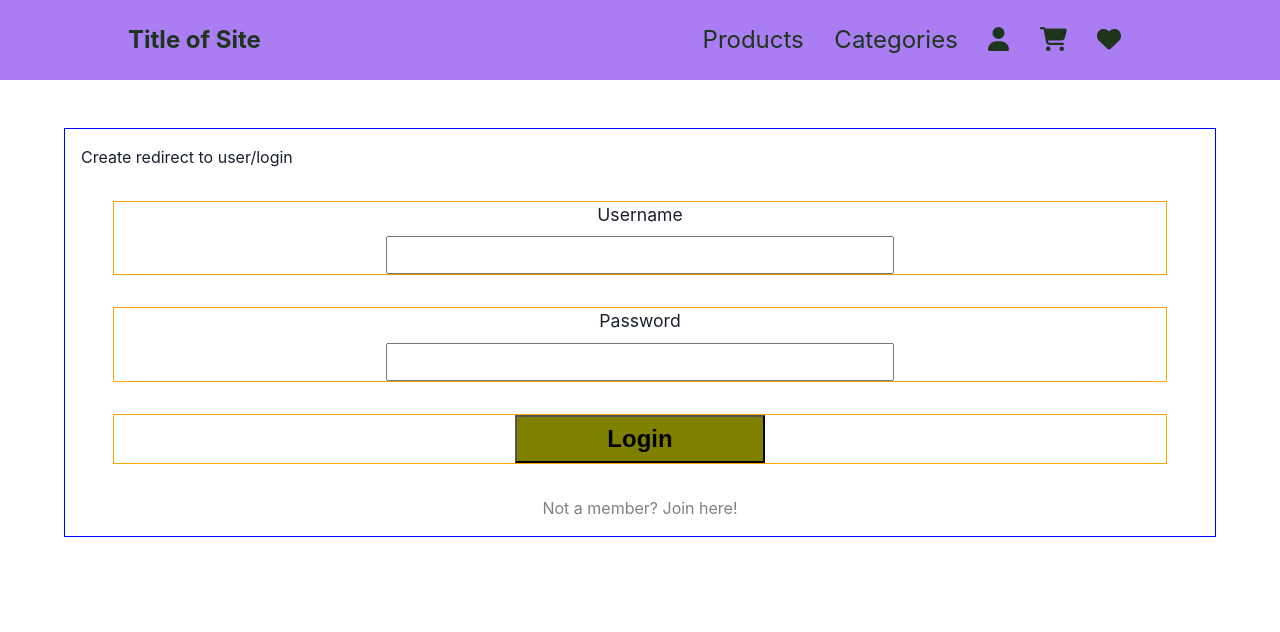
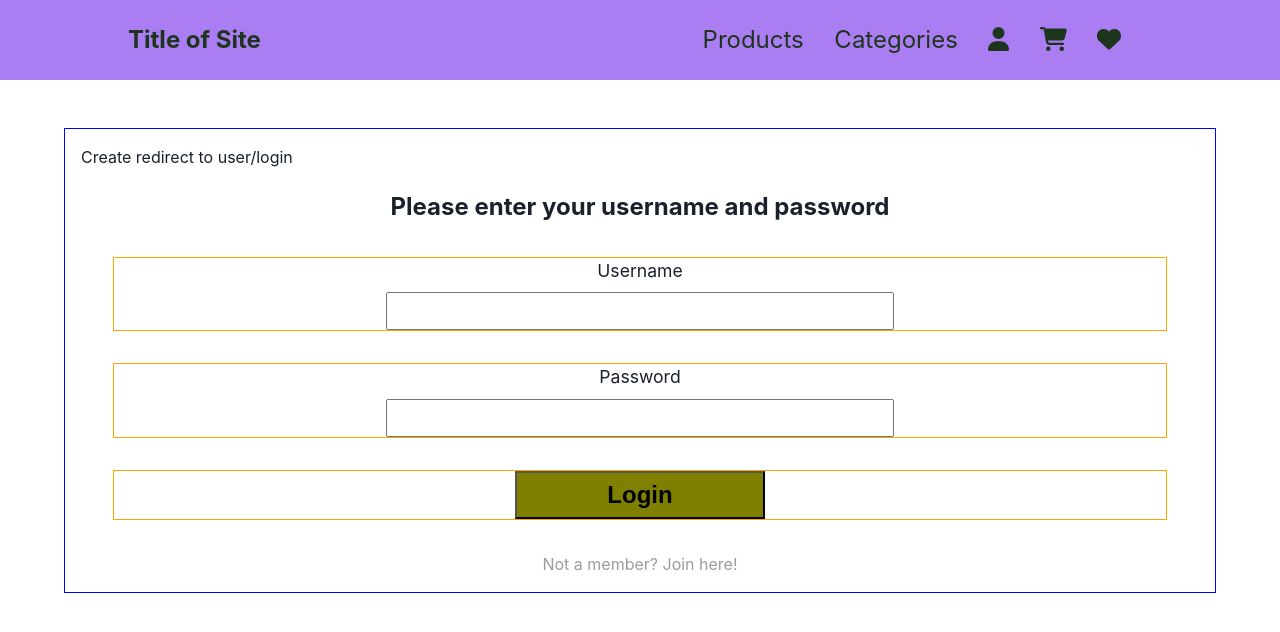
Before and after one commit to fishenchips/web-shop-examination, a Next.js app: page /user in a window 1280 px wide. Shown: the top 632 px of the page. Built offline with nearby package versions, Linux system fonts and the light colour scheme.

Commit message:
creating new-user api call

```diff
--- a/components/user/login/Login.module.css
+++ b/components/user/login/Login.module.css
@@ -4,5 +4,5 @@
 }
 
 .link {
-  color: gray;
+  color: rgb(156, 156, 156);
 }
--- a/components/user/userForm/UserForm.module.css
+++ b/components/user/userForm/UserForm.module.css
@@ -1,3 +1,8 @@
+.userForm h2 {
+  all: revert;
+  text-align: center;
+}
+
 .userForm div {
   display: flex;
   flex-direction: column;
--- a/components/user/userForm/UserForm.tsx
+++ b/components/user/userForm/UserForm.tsx
@@ -10,6 +10,7 @@ type Props = {
 export const UserForm = ({ values }: Props) => {
   return (
     <form className={styled.userForm}>
+      <h2>{values.header}</h2>
       <div>
         <label htmlFor="userName">Username</label>
         <input type="text" name="userName" />
--- /dev/null
+++ b/pages/api/new-user.ts
@@ -0,0 +1,21 @@
+import type { NextApiRequest, NextApiResponse } from "next";
+
+// url of file /api/new-user
+
+type role = "user" | "admin";
+
+type Data = {
+  userName: string;
+  password: string;
+  role: role;
+};
+
+const handler = (req: NextApiRequest, res: NextApiResponse<Data>) => {
+  if (req.method === "POST") {
+    const data = req.body;
+
+    const { userName, password, role } = data;
+  }
+};
+
+export default handler;
```
